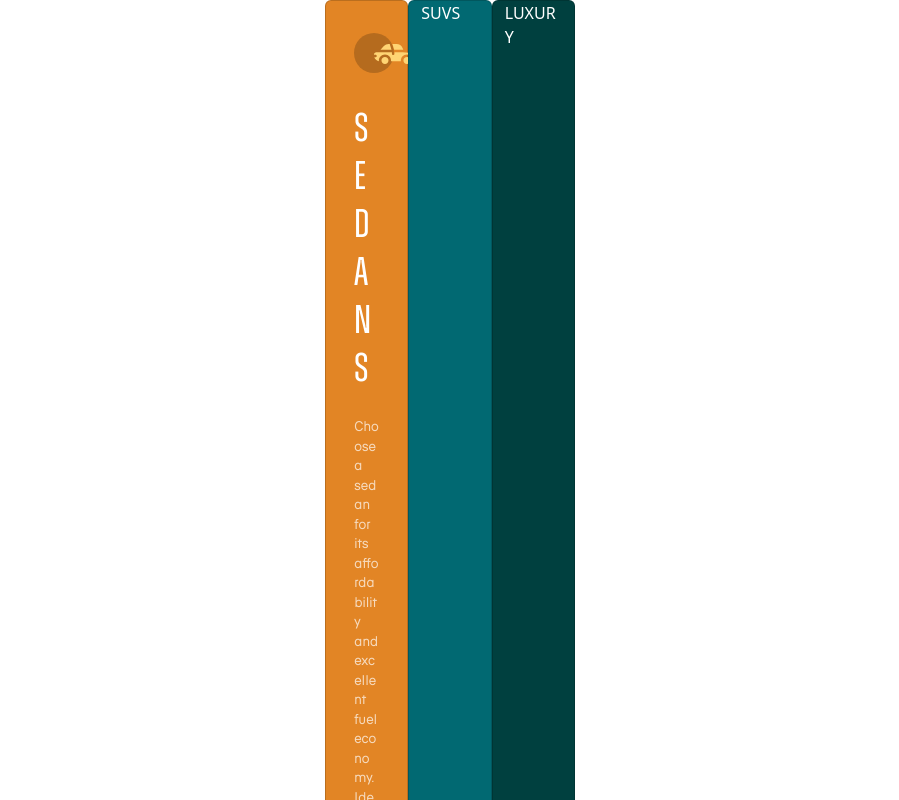
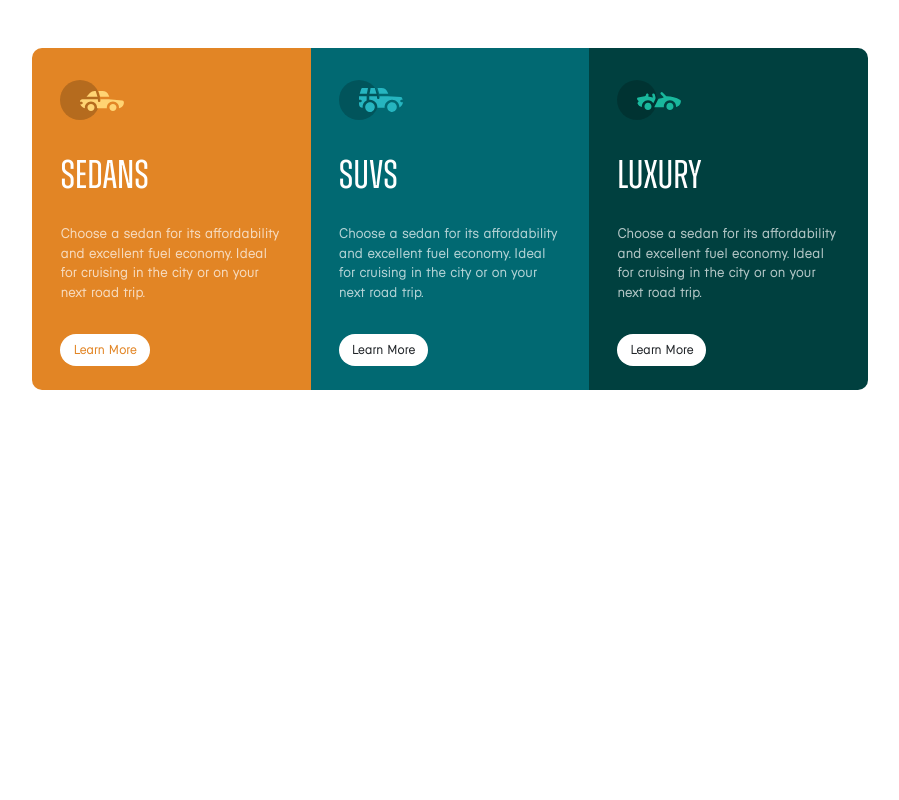
Before and after one commit to cintiarv/practica-7-bootsrap, a plain HTML site: page index.html in a window 1280 px wide. Shown: the top 800 px of the page, without its empty margins (190-1089 px from the left). Drawn offline with nearby package versions, Linux system fonts and the light colour scheme.

Commit message:
Final cards

```diff
--- a/css/style.scss
+++ b/css/style.scss
@@ -1,20 +1,23 @@
 @use "./variables";
 
 .cards {
-width: 250px;
-height: 100px;
+width: 80%;
+height: auto;
   &__orange {
     background-color: #e28525;
+    border-top-left-radius:10px;
+    border-top-right-radius: 10px;
   }
   &__blue {
     background-color: #016972;
   }
   &__green {
     background-color: #00403f;
+    border-bottom-left-radius:10px;
+    border-bottom-right-radius: 10px;
   }
-  &__img{
 
-  }
+
 
   &__title{
     font-family: Zuume;
@@ -37,9 +40,44 @@ height: 100px;
                 background-color: #e28525;
                 color: white;
                 border: white;
+
             }
+            color:#e28525;
         }
-            color:#e28525
+        &--orange{
+            :hover{
+                background-color: #016972;
+                color: white;
+                border: white;
 
+            }
+            color:#e28525;
+        }
+        &--orange{
+            :hover{
+                background-color:#00403f;
+                color: white;
+                border: white;
+
+            }
+            color:#e28525;
+        }
   }
 }
+
+@media (min-width:415px){
+    .cards{
+        &__orange{
+            border-bottom-left-radius: 10px;
+            border-top-left-radius: 10px;
+            border-bottom-right-radius:none;
+            border-top-right-radius:0px;
+        }
+        &__green{
+            border-bottom-right-radius: 10px;
+            border-top-right-radius: 10px;
+            border-bottom-left-radius: 0px;
+            border-top-left-radius: 0px;
+        }
+    }
+}
--- a/index.html
+++ b/index.html
@@ -12,19 +12,38 @@
 </head>
 
 <body>
-  <div class="container">
+  <div class="container p-5">
 
-<section class="cards row text-white mx-auto">
-        <article class="col-md-4 card cards__orange">
-          <div class="f-flex">
+<section class="cards row text-white mx-auto my-auto">
+        <article class="col-md-4 cards__orange">
+          <div>
             <img class="cards__img p-3 m-3 ps-0" src="/css/assets/car-orange.svg" alt="">
             <h1 class="cards__title px-3">SEDANS</h1>
             <p class="cards__text p-3">Choose a sedan for its affordability and excellent fuel economy. Ideal for cruising in the city or on your next road trip.</p>
             <button class="btn cards__btn cards__btn--orange mx-3 mb-4">Learn More</button>
           </div>
         </article>
-        <article class="col-md-4 card cards__blue">SUVS</article>
-        <article class="col-md-4 card cards__green">LUXURY</article>
+
+
+  <article class="col-md-4 cards__blue">
+    <div>
+      <img class="cards__img p-3 m-3 ps-0" src="/css/assets/car-blue.svg" alt="">
+      <h1 class="cards__title px-3">SUVS</h1>
+      <p class="cards__text p-3">Choose a sedan for its affordability and excellent fuel economy. Ideal for cruising in the city or on your next road trip.</p>
+      <button class="btn cards__btn cards__btn--blue mx-3 mb-4">Learn More</button>
+    </div>
+  </article>
+
+
+  <article class="col-md-4 cards__green">
+    <div>
+      <img class="cards__img p-3 m-3 ps-0" src="/css/assets/car-green.svg" alt="">
+      <h1 class="cards__title px-3">LUXURY</h1>
+      <p class="cards__text p-3">Choose a sedan for its affordability and excellent fuel economy. Ideal for cruising in the city or on your next road trip.</p>
+      <button class="btn cards__btn cards__btn--green mx-3 mb-4">Learn More</button>
+    </div>
+  </article>
+
 </section>
 </div>
 
```
Also changed, not shown: css/style.css, 1 other file.
